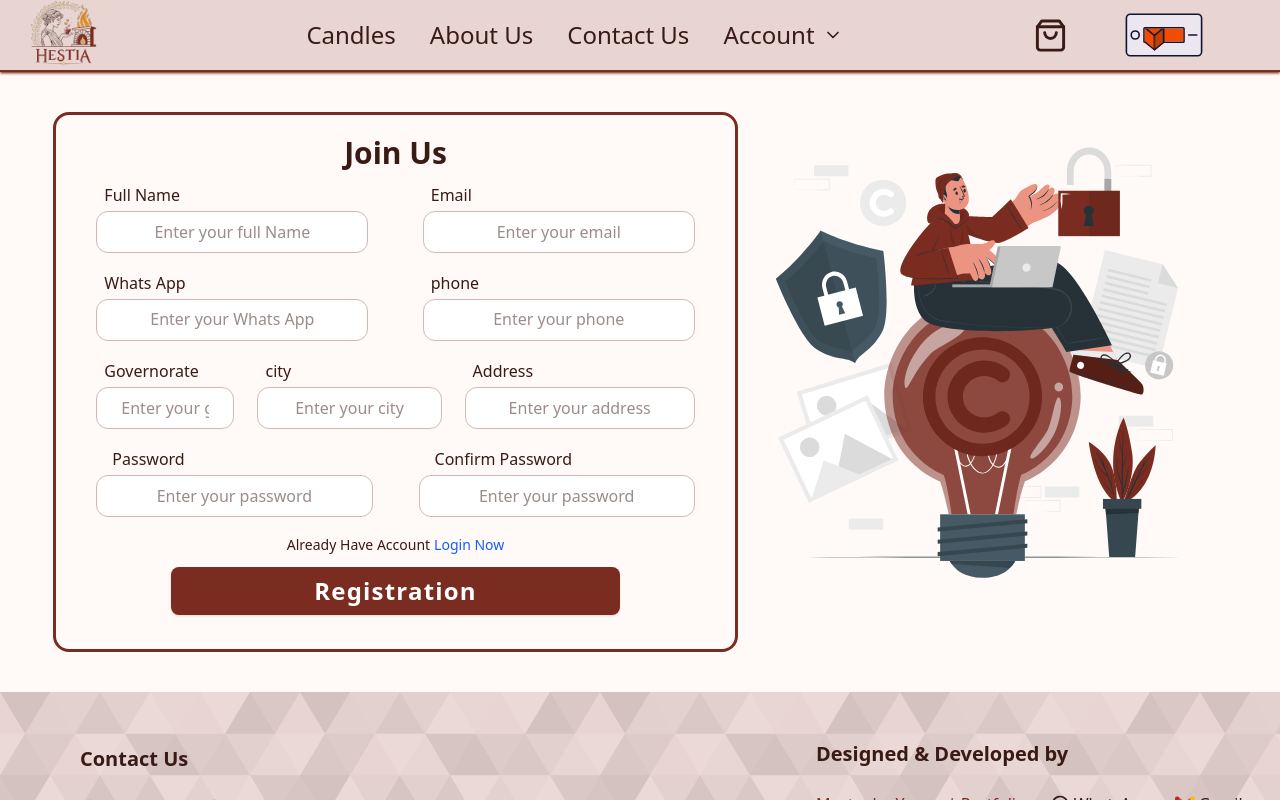
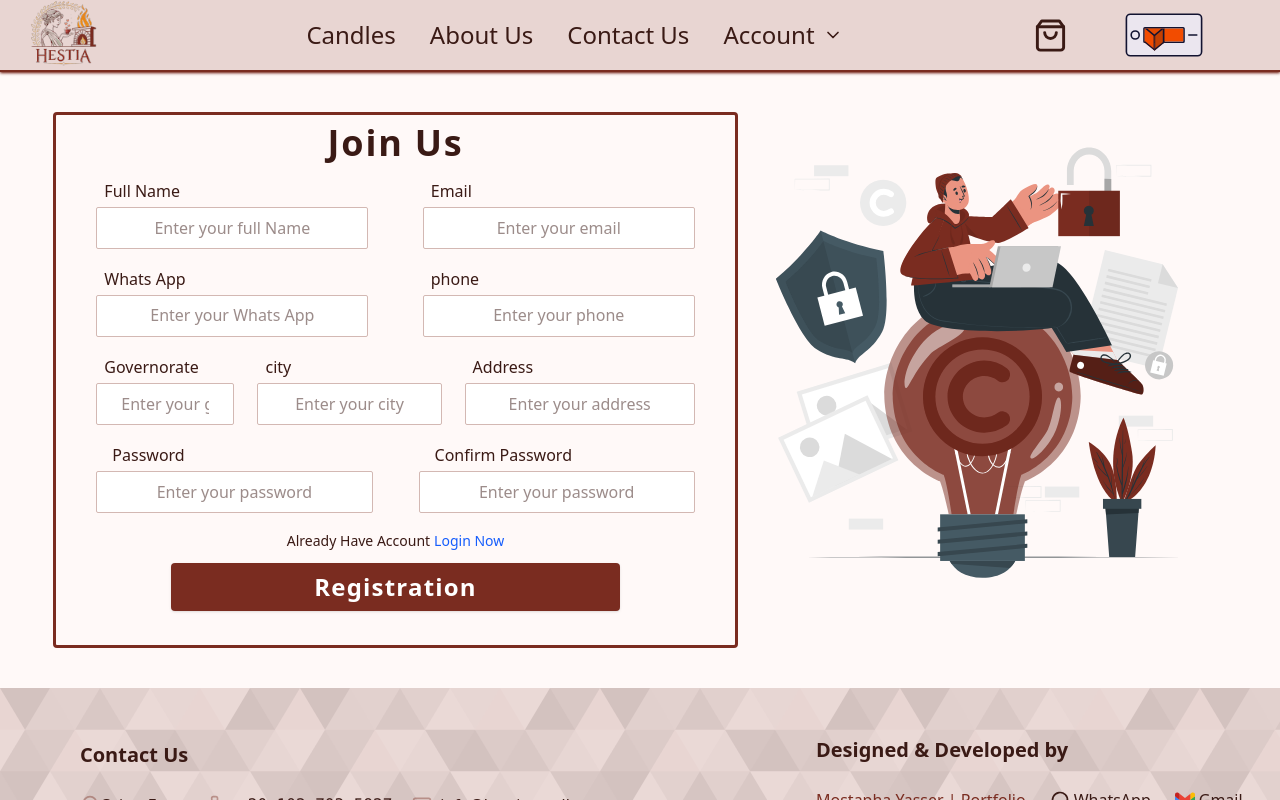
Before and after one commit to mostapha-yasser/hestia, a Next.js app: page /register in a window 1280 px wide. Shown: the top 800 px of the page. Built offline with nearby package versions, Linux system fonts and the light colour scheme; no server answers; a web font is replaced by a local one.

Commit message:
deploy-vercel(update-fonm-style)

```diff
--- a/src/components/cartComponents/OrderItemForm.tsx
+++ b/src/components/cartComponents/OrderItemForm.tsx
@@ -44,7 +44,7 @@ function OrderItemForm({ orderItemBeforeEdit }: { orderItemBeforeEdit: OrderItem
           cursor-pointer
           "
         >
-          {data?.prices.map((sizeObj) => (
+{Array.isArray(data?.prices) && data.prices.map((sizeObj) => (
             <label
               key={sizeObj.size}
               className={` w-1/3 p-1  lg:p-2
--- a/src/components/loginComponents/LoginForm.tsx
+++ b/src/components/loginComponents/LoginForm.tsx
@@ -27,9 +27,10 @@ function LoginForm() {
   return (
     <form
       action={loginAction}
-      className="w-full md:w-3/5 lg:w-2/5 px-10 py-3 space-y-6 text-Text   shadow-m shadow-main border-3 rounded-2xl border-main "
+      className="w-full md:w-3/5 lg:w-2/5 px-10 py-3 space-y-6 text-Text
+         shadow-m shadow-main border-3 rounded-sm border-main "
     >
-      <p className="text-center text-3xl sm:text-5xl  font-bold ">
+      <p className="text-center text-2xl sm:text-3xl xl:text-4xl md:tracking-wider font-bold">
         welcome back
       </p>
 
@@ -44,7 +45,7 @@ function LoginForm() {
           placeholder="Enter your email"
           autoComplete="email"
           aria-describedby="email-error"
-          className={` w-full px-6 py-3 mt-2 rounded-xl border border-Input-Border bg-Input-Background placeholder:text-center`}
+          className={` w-full px-6 py-3 mt-2 rounded-xs border border-Input-Border bg-Input-Background placeholder:text-center`}
         />
 
         <p className="text-center min-h-6 text-red-500 ">
@@ -63,7 +64,7 @@ function LoginForm() {
           placeholder="Enter your password"
           autoComplete="current-password"
           aria-describedby="password-error"
-          className={` w-full px-6 py-3 mt-2 rounded-xl border border-Input-Border bg-Input-Background placeholder:text-center`}
+          className={` w-full px-6 py-3 mt-2 rounded-xs border border-Input-Border bg-Input-Background placeholder:text-center`}
         />
 
         <p className="text-center min-h-6 text-red-500">
--- a/src/components/loginComponents/SubmitButton.tsx
+++ b/src/components/loginComponents/SubmitButton.tsx
@@ -13,8 +13,9 @@ function SubmitButton({title}:{title:string }
         disabled={pending}
         type="submit"
 
-        className={`text-xl cursor-pointer bg-main font-bold px-6 py-2 md:text-2xl tracking-wider
-          mx-auto w-3/4  shadow-sm rounded-lg text-white
+        className={`text-xl cursor-pointer bg-main font-bold
+           px-6 py-2 md:text-2xl tracking-wider
+          mx-auto w-3/4  shadow-sm rounded-sm text-white
           ${ pending?"opacity-70":""}
           `}
       >
--- a/src/components/registerComponents/RegisterForm.tsx
+++ b/src/components/registerComponents/RegisterForm.tsx
@@ -26,9 +26,9 @@ function RegisterForm() {
     <form
       action={registerAction}
       className="w-full  lg:w-7/12 px-10 sm:py-2 sm:space-y-0.5 text-Text
-         shadow-m shadow-main border-3 rounded-2xl border-main "
+         shadow-m shadow-main border-3 rounded-sm border-main "
     >
-      <p className="text-center text-3xl sm:text-3xl  font-bold my-3 ">
+      <p className="text-center text-2xl sm:text-3xl xl:text-4xl md:tracking-wider font-bold mb-4">
         Join Us
       </p>
       <div className="flex items-center justify-center sm:justify-between flex-col sm:flex-row">
@@ -44,8 +44,9 @@ function RegisterForm() {
             autoComplete="full Name"
             aria-describedby="fullName-error"
             className={` w-full px-6 sm:py-2 sm:mt-1
-              rounded-xl border border-Input-Border
-              text-sm py-1 sm:text-base bg-Input-Background placeholder:text-center`}
+              rounded-xs border border-Input-Border
+              text-sm py-1 sm:text-base
+               bg-Input-Background placeholder:text-center`}
           />
 
           <p className="text-center min-h-4 text-red-500  text-xs">
@@ -64,7 +65,7 @@ function RegisterForm() {
             autoComplete="email"
             aria-describedby="email-error"
             className={` w-full px-6 sm:py-2 sm:mt-1
-              rounded-xl border border-Input-Border
+              rounded-xs border border-Input-Border
               text-sm py-1 sm:text-base bg-Input-Background placeholder:text-center`}
           />
 
@@ -86,7 +87,7 @@ function RegisterForm() {
             placeholder="Enter your Whats App"
             autoComplete="Whats App"
             aria-describedby="whatsApp-error"
-            className={` font-mono w-full sm:px-6 sm:py-2 sm:mt-1  text-sm sm:text-base  rounded-xl border border-Input-Border bg-Input-Background placeholder:text-center placeholder:font-sans `}
+            className={` font-mono w-full sm:px-6 sm:py-2 sm:mt-1  text-sm sm:text-base  rounded-xs border border-Input-Border bg-Input-Background placeholder:text-center placeholder:font-sans `}
           />
 
           <p className="text-center min-h-4 text-red-500  text-xs">
@@ -104,7 +105,7 @@ function RegisterForm() {
             placeholder="Enter your phone"
             autoComplete="phone"
             aria-describedby="phone-error"
-            className={` font-mono w-full sm:px-6 sm:py-2 sm:mt-1 text-sm sm:text-base rounded-xl border border-Input-Border bg-Input-Background placeholder:text-center placeholder:font-sans`}
+            className={` font-mono w-full sm:px-6 sm:py-2 sm:mt-1 text-sm sm:text-base rounded-xs border border-Input-Border bg-Input-Background placeholder:text-center placeholder:font-sans`}
           />
 
           <p className="text-center min-h-4 text-red-500  text-xs">
@@ -126,7 +127,7 @@ function RegisterForm() {
             autoComplete="governorate"
             aria-describedby="governorate-error"
             className={` w-full px-6 sm:py-2 sm:mt-1
-              rounded-xl border border-Input-Border
+              rounded-xs border border-Input-Border
               text-sm py-1 sm:text-base bg-Input-Background placeholder:text-center`}
           />
 
@@ -146,7 +147,7 @@ function RegisterForm() {
             autoComplete="city"
             aria-describedby="city-error"
             className={` w-full px-6 sm:py-2 sm:mt-1
-              rounded-xl border border-Input-Border
+              rounded-xs border border-Input-Border
               text-sm py-1 sm:text-base bg-Input-Background placeholder:text-center`}
           />
 
@@ -166,7 +167,7 @@ function RegisterForm() {
             autoComplete="address"
             aria-describedby="address-error"
             className={` w-full px-6 sm:py-2 sm:mt-1
-              rounded-xl border border-Input-Border
+              rounded-xs border border-Input-Border
               text-sm py-1 sm:text-base bg-Input-Background placeholder:text-center`}
           />
 
@@ -189,7 +190,7 @@ function RegisterForm() {
             autoComplete="current-password"
             aria-describedby="password-error"
             className={` w-full px-6 sm:py-2 sm:mt-1
-              rounded-xl border border-Input-Border
+              rounded-xs border border-Input-Border
               text-sm py-1 sm:text-base bg-Input-Background placeholder:text-center`}
           />
 
@@ -209,7 +210,7 @@ function RegisterForm() {
             autoComplete="current-password"
             aria-describedby="password-error"
             className={` w-full px-6 sm:py-2 sm:mt-1
-              rounded-xl border border-Input-Border
+              rounded-xs border border-Input-Border
               text-sm py-1 sm:text-base bg-Input-Background placeholder:text-center`}
           />
 
```
Also changed, not shown: src/components/contactUsComponent/ContactUsForm.tsx (+31 -28 lines).
